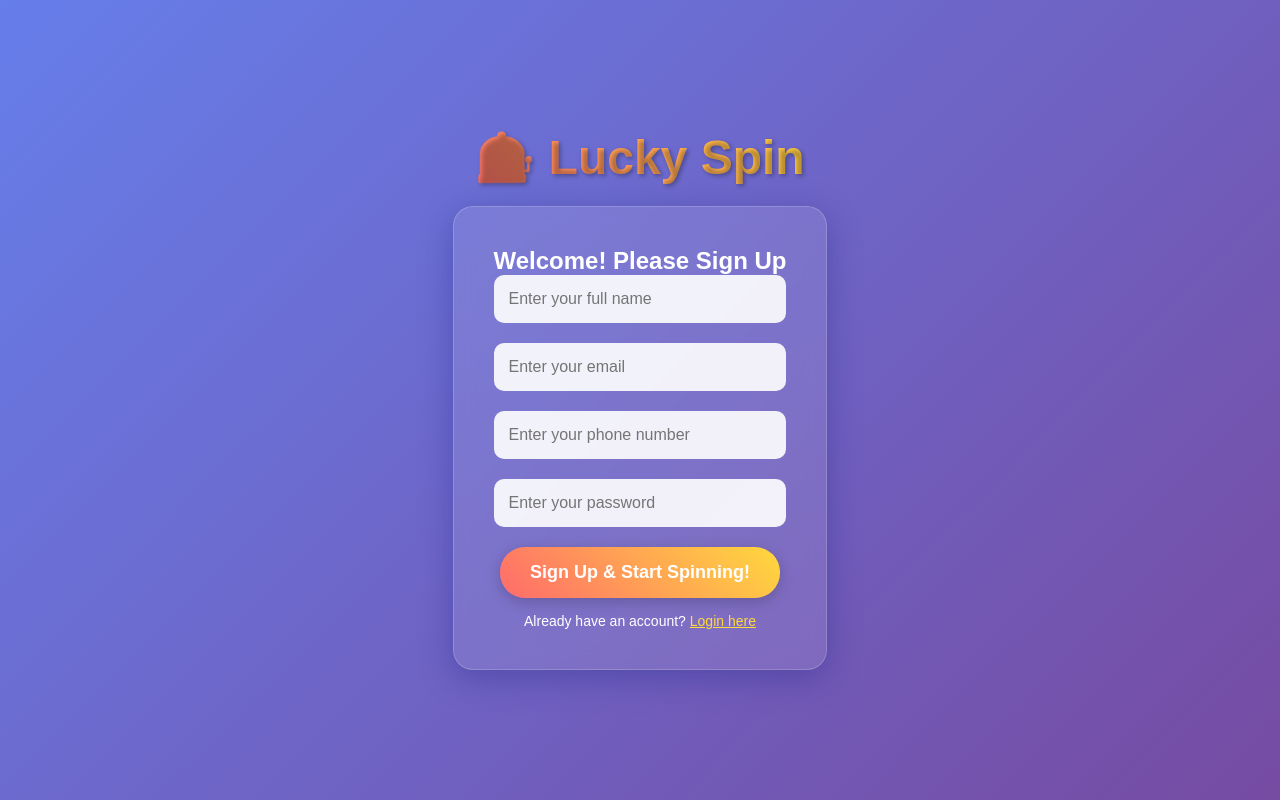
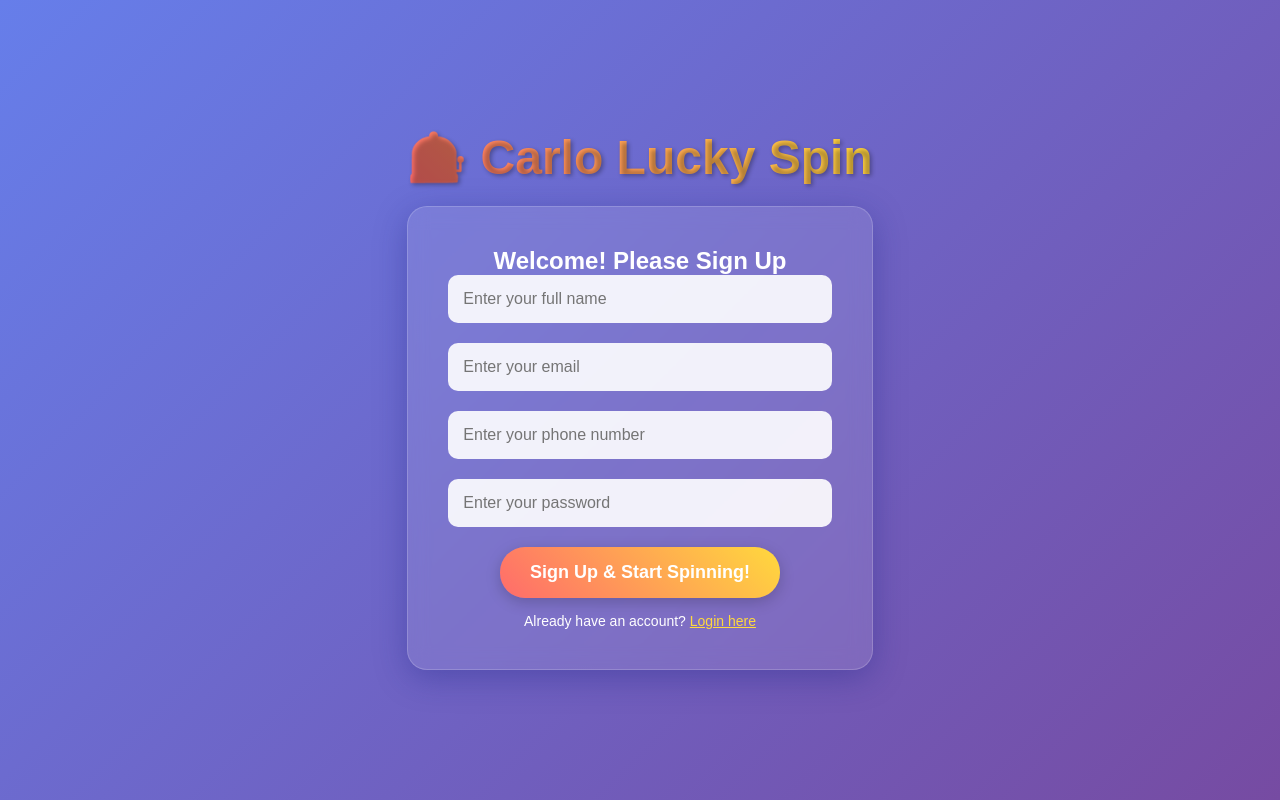
Before and after one commit to Aadlersdev/carlo, a plain HTML site: page index.html in a window 1280 px wide. Drawn offline with Linux system fonts and the light colour scheme.

Commit message:
Update index.html

```diff
--- a/index.html
+++ b/index.html
@@ -227,7 +227,7 @@
 </head>
 <body>
     <div class="container">
-        <h1 class="title">🎰 Lucky Spin</h1>
+        <h1 class="title">🎰 Carlo Lucky Spin</h1>
 
         <!-- Authentication Form -->
         <div id="authContainer" class="auth-container">
```
